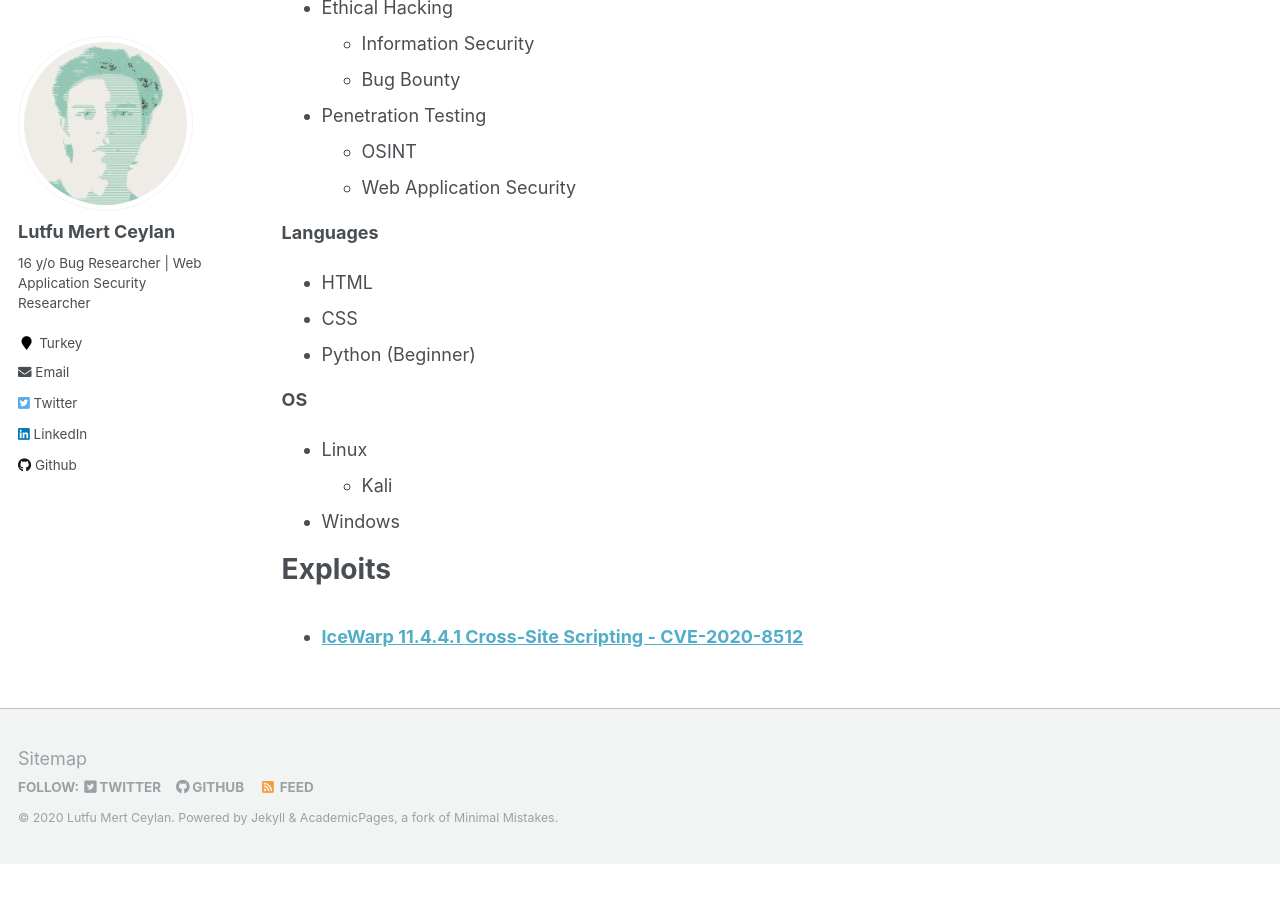
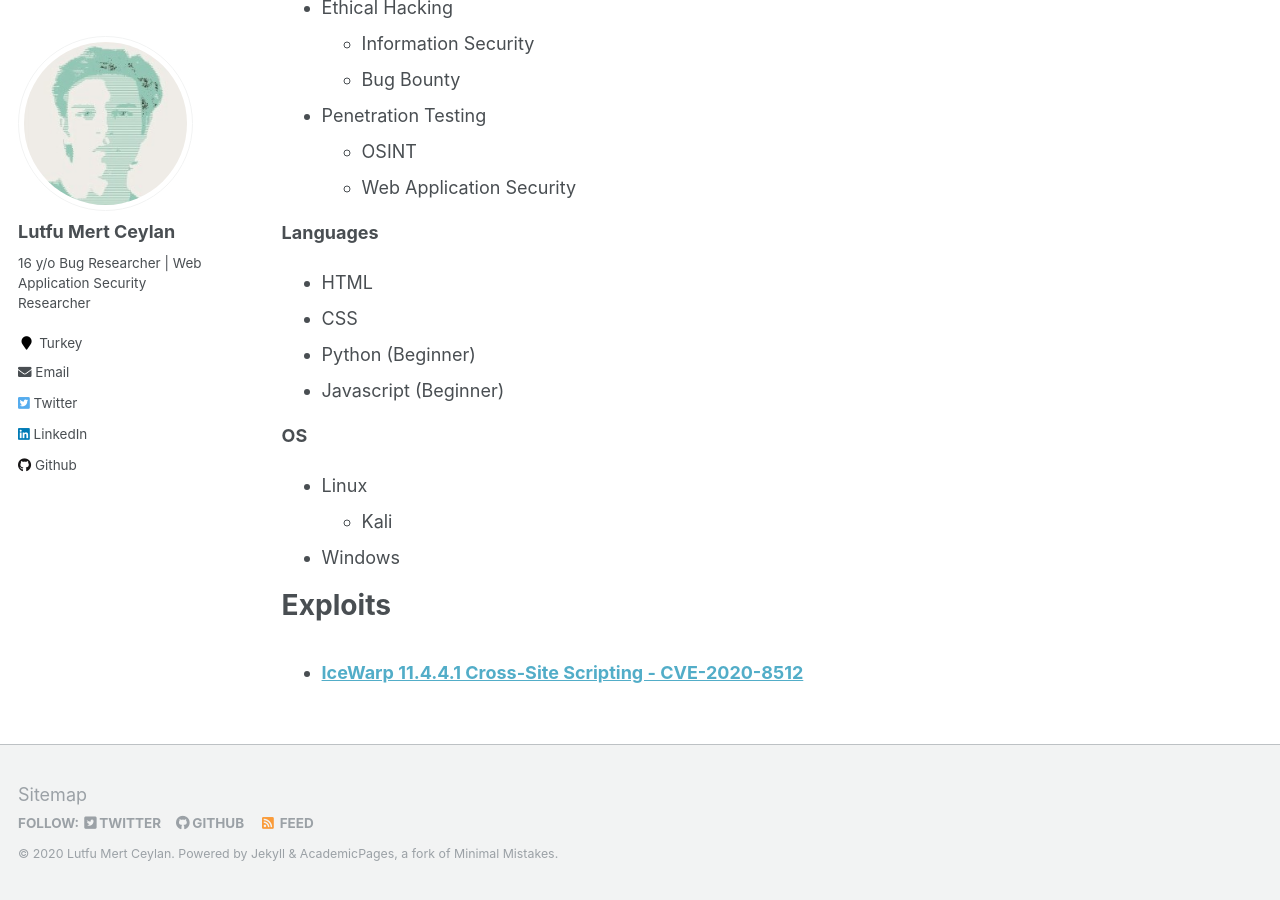
Before and after one commit to lutfumertceylan/mywebsite, a Jekyll site: the page built from _pages/cv.md, in a window 1280 px wide and 900 px high, scrolled down 675 px. Built offline with Jekyll 4.4.1, drawn with Linux system fonts in a browser that asks for light colours; before the commit the page ends 1539 px from its top, so only the background shows below that.

Commit message:
Update cv.md

```diff
--- a/_pages/cv.md
+++ b/_pages/cv.md
@@ -46,6 +46,7 @@ Skills
 * HTML
 * CSS
 * Python (Beginner)
+* Javascript (Beginner)
 
 **OS**
 * Linux
```
